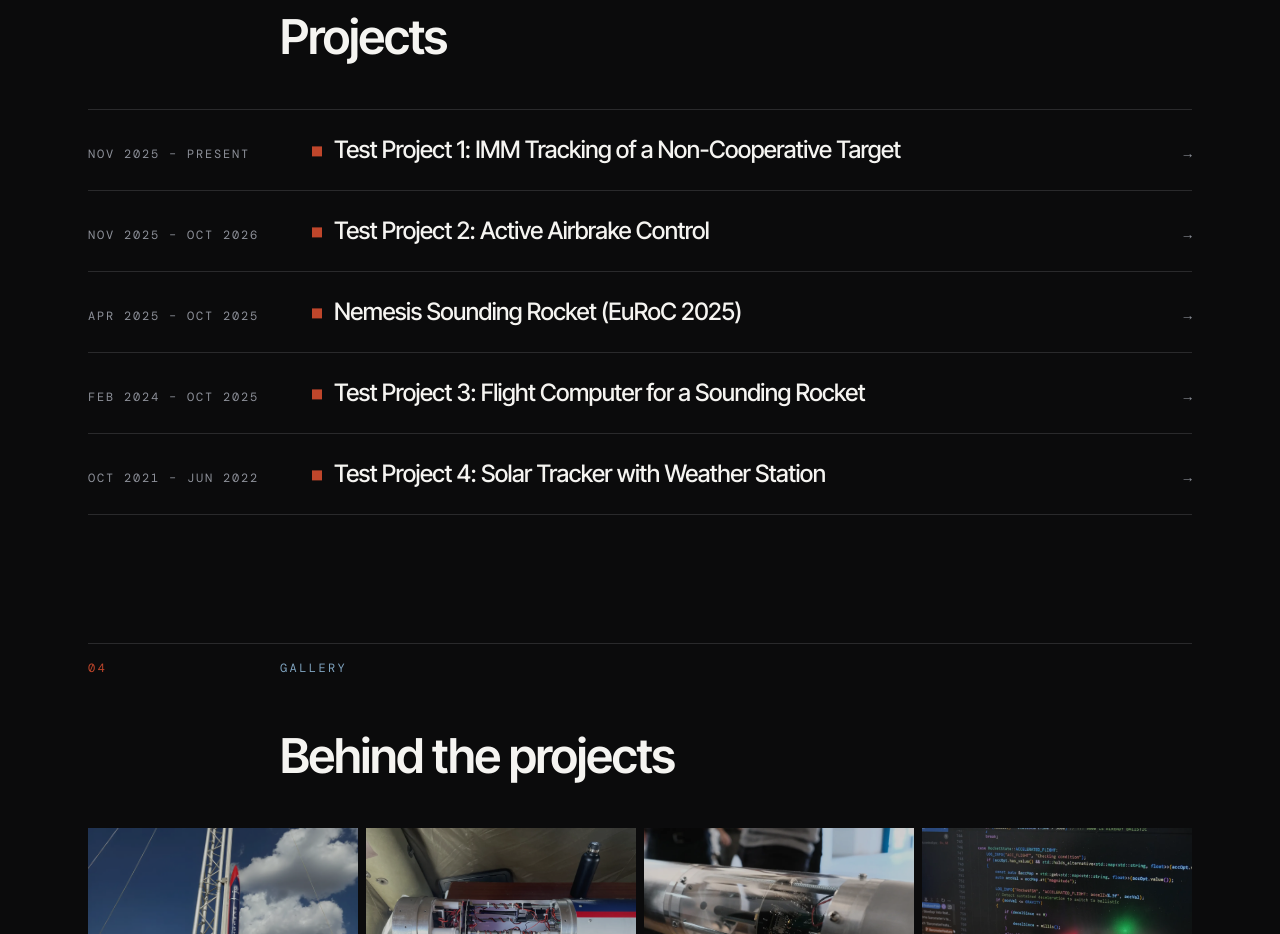
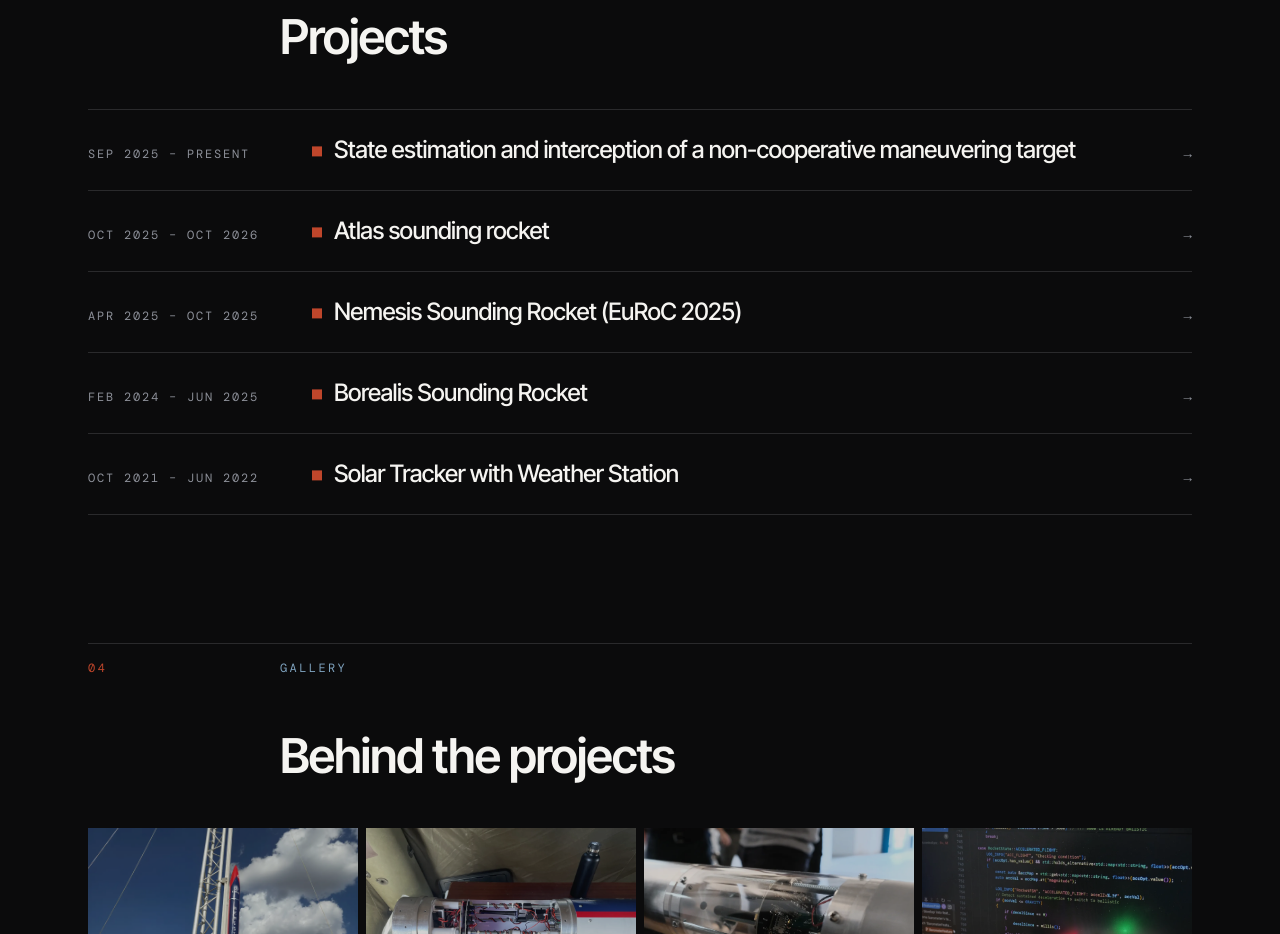
Before and after one commit to Lorenzo-Matti/Lorenzo-Matti.github.io, a SvelteKit app: page / in a window 1280 px wide. Shown: the part 3320-4254 px from the top of the page. Built offline with nearby package versions, Linux system fonts and the light colour scheme.

Commit message:
Update projects.ts

```diff
--- a/content/projects.ts
+++ b/content/projects.ts
@@ -45,9 +45,9 @@ export interface Project {
 export const projects: Project[] = [
 	// ── TEST PROJECTS: only to preview the layout. Delete these four blocks. ──
 	{
-		id: 'test-project-1',
-		title: 'Test Project 1: IMM Tracking of a Non-Cooperative Target',
-		start: '2025-11',
+		id: 'State estimation and interception of a non-cooperative maneuvering target',
+		title: 'State estimation and interception of a non-cooperative maneuvering target',
+		start: '2025-09',
 		end: 'present',
 		description: [
 			'Placeholder text to preview the layout. A general description of the project goes here: the problem, what you did and the main result, in two or three short paragraphs.',
@@ -60,9 +60,9 @@ export const projects: Project[] = [
 		]
 	},
 	{
-		id: 'test-project-2',
-		title: 'Test Project 2: Active Airbrake Control',
-		start: '2025-11',
+		id: 'Atlas Sounding Rocket',
+		title: 'Atlas sounding rocket',
+		start: '2025-10',
 		end: '2026-10',
 		description: [
 			'Placeholder text to preview a project with a report but no links.'
@@ -70,26 +70,7 @@ export const projects: Project[] = [
 		reports: [{ title: 'Technical report', file: 'reports/test-report.pdf' }]
 	},
 	{
-		id: 'test-project-3',
-		title: 'Test Project 3: Flight Computer for a Sounding Rocket',
-		start: '2024-02',
-		end: '2025-10',
-		description: ['Placeholder text to preview a project with links only and no report.'],
-		links: [
-			{ label: 'Example link one', url: 'https://example.com' },
-			{ label: 'Example link two', url: 'https://example.org' }
-		]
-	},
-	{
-		id: 'test-project-4',
-		title: 'Test Project 4: Solar Tracker with Weather Station',
-		start: '2021-10',
-		end: '2022-06',
-		description: ['Placeholder text to preview a project with only a description.']
-	},
-	// ── End of test projects ──
-	{
-		id: 'cfd-fem-sounding-rocket',
+		id: 'Nemesis Sounding Rocket (EuRoC 2025)',
 		title: 'Nemesis Sounding Rocket (EuRoC 2025)',
 		start: '2025-04',
 		end: '2025-10',
@@ -104,5 +85,24 @@ export const projects: Project[] = [
 			}
 		]
 		// reports: [{ title: 'EuRoC Technical Report', file: 'reports/euroc-2025.pdf' }]
-	}
+	},
+	{
+		id: 'Borealis Sounding Rocket',
+		title: 'Borealis Sounding Rocket',
+		start: '2024-02',
+		end: '2025-06',
+		description: ['Placeholder text to preview a project with links only and no report.'],
+		links: [
+			{ label: 'Example link one', url: 'https://example.com' },
+			{ label: 'Example link two', url: 'https://example.org' }
+		]
+	},
+	{
+		id: 'Solar Tracker with Weather Station',
+		title: 'Solar Tracker with Weather Station',
+		start: '2021-10',
+		end: '2022-06',
+		description: ['Placeholder text to preview a project with only a description.']
+	},
+
 ];
```
